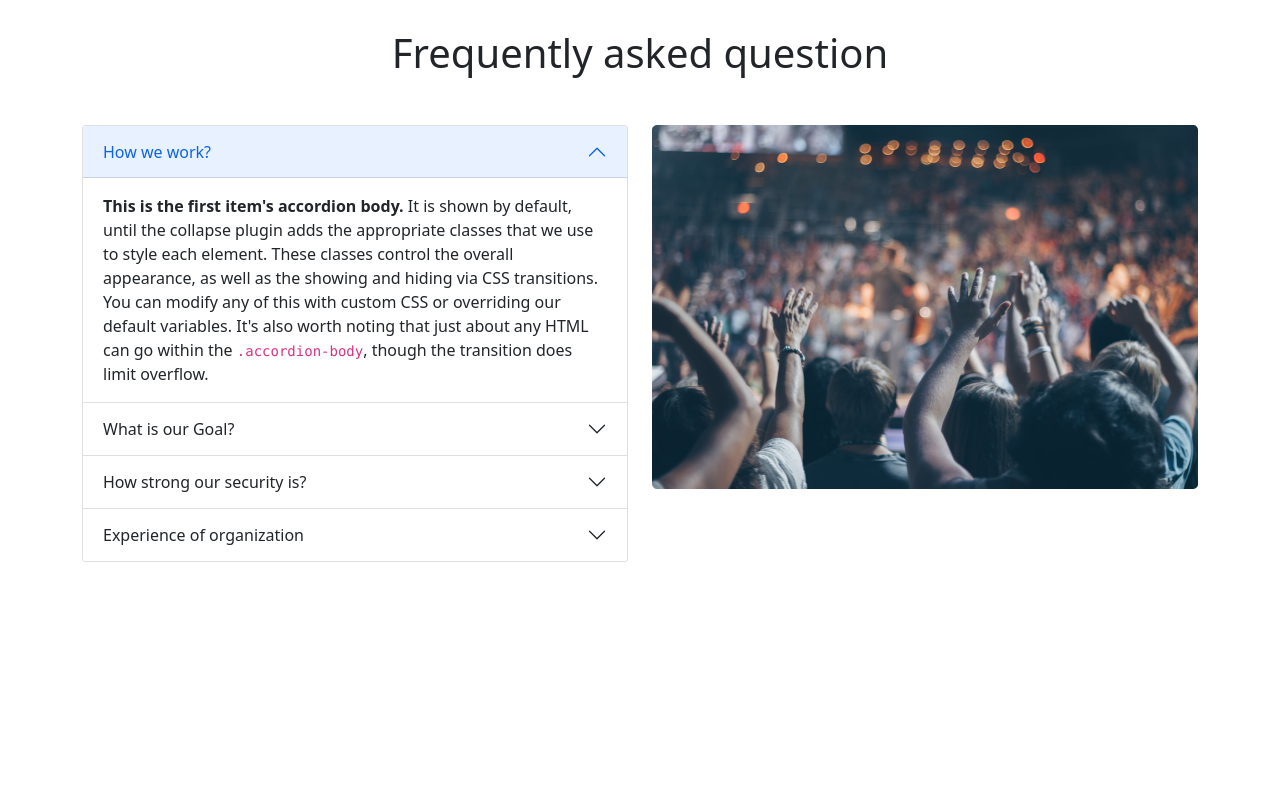
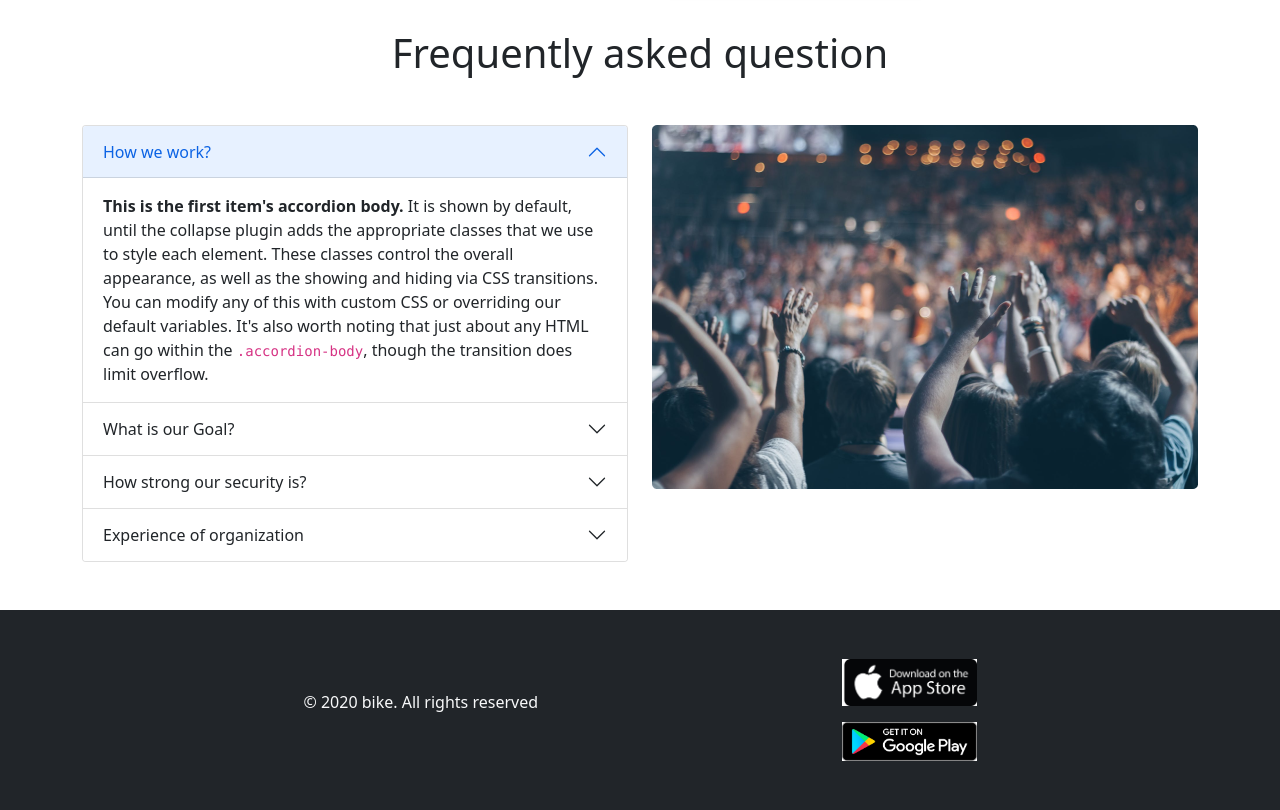
Before and after one commit to MohammadIqbalHossain/convention-center-website, a plain HTML site: page Index.html in a window 1280 px wide. Shown: the part 1416-2226 px from the top of the page. Before the commit the page ends 2026 px from the top, so only its background shows below. Drawn offline with nearby package versions, Linux system fonts and the light colour scheme; a web font is replaced by a local one.

Commit message:
footer added

```diff
--- a/Index.html
+++ b/Index.html
@@ -320,38 +320,24 @@
           </div>
       </section>
 
-
-
-
-
-
-
-
-
-
-
-
-
-
       <!----x-------frequently asked section------x------>
 
+</main>
 
-
-
-
-
-
-
-
-
-
-
-
-
-
-
-
-</main>
+<footer class="bg-dark d-flex justify-content-evenly align-items-center" style="height: 200px;">
+    <div>
+        <p class="text-light">© 2020 bike. All rights reserved</p>
+    </div>
+    <div>
+        <a href="https://apps.apple.com/us/app/hulu-watch-tv-series-movies/id376510438">
+            <img width="135px" class="mb-3" src="./images/app-store.jpg" alt="">
+        </a>
+        <br>
+        <a href="https://play.google.com/store/apps/details?id=com.learnprogramming.codecamp">
+        <img width="135px" src="./images/google-play.png" alt="">
+        </a>
+    </div>
+</footer>
 
 
 
```
Also changed, not shown: images/app-store.jpg (added), images/google-play.png (added).
